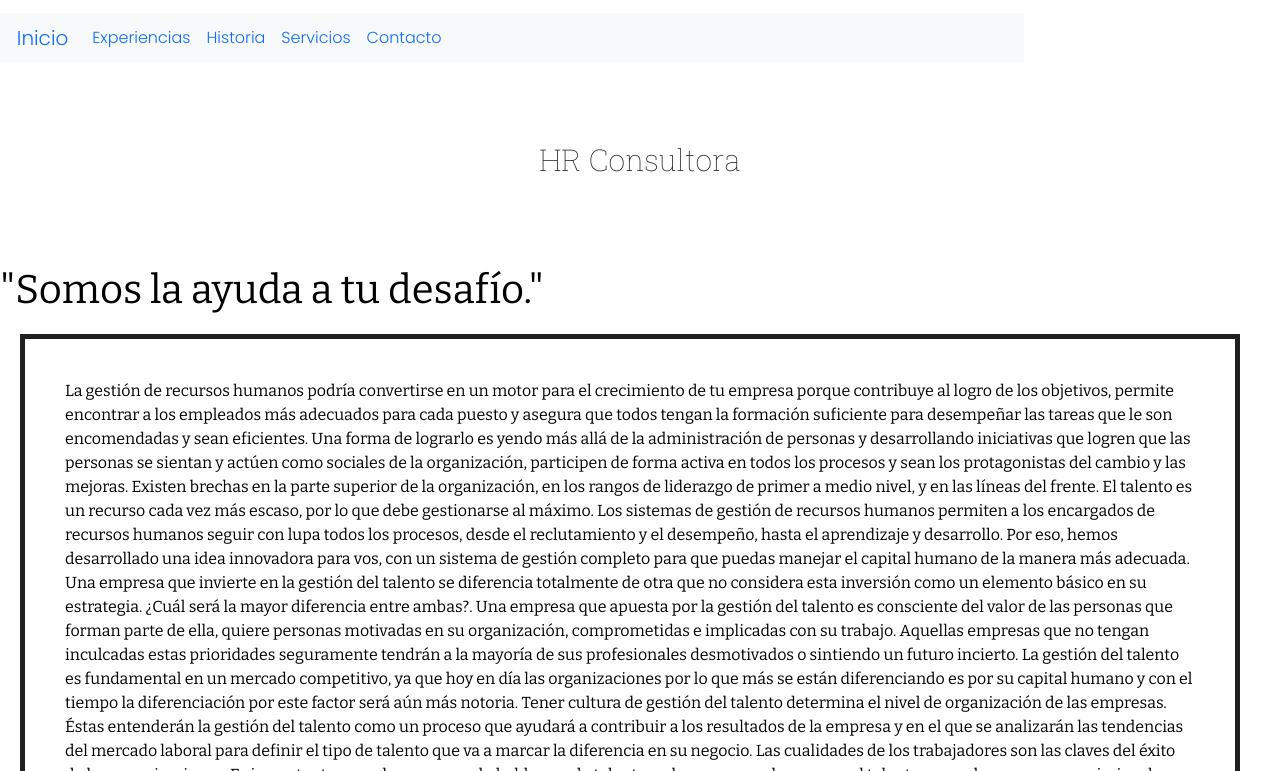
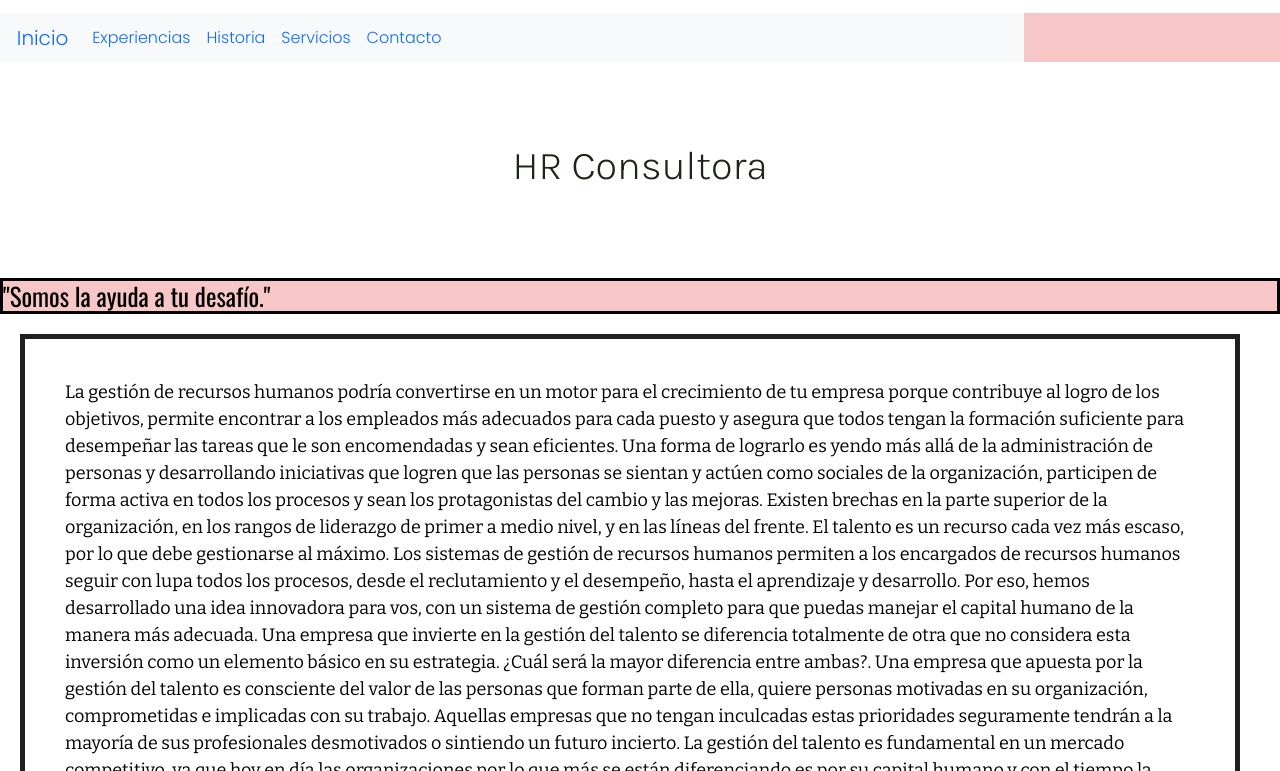
Before and after one commit to CoronaNi/HR-consultora, a plain HTML site: page index.html in a window 1280 px wide. Shown: the part 29-800 px from the top of the page. Drawn offline with nearby package versions, Linux system fonts and the light colour scheme.

Commit message:
modificaciones visuales de la pagina en general en las secciones

```diff
--- a/estilos/estilos.css
+++ b/estilos/estilos.css
@@ -12,17 +12,10 @@
     width: 160px;
     }
 
+.barraNavegacion{
+    background-color: #f7c7c7;
+}
 
-.bodyIndex{
-    width: 100%;
-    height: 100%;
-    display: grid;
-    grid-template-rows: 1fr 2fr auto ;
-    grid-template-columns: 1fr ;
-    grid-template-areas:"header header header"
-                        "main   main   main"
-                        "footer footer footer" ;
-}
 
 #header{
 grid-area: header;
@@ -33,10 +26,9 @@ grid-area: header;
 }
 
 #botoneraGeneral{
-    border-color: #1c3018;
     padding: 0.3em;
     width: 80%;
-    font-family: 'Poppins', sans-serif;
+    font-family: 'Poppins', sans-serif; */
 }
 
 
@@ -48,23 +40,17 @@ grid-area: header;
 
 
 #hrFuente{
-    font-family: 'Roboto Slab', serif;
-    font-size: 30px;;
+    font-family: 'Karla', sans-serif;
+    font-size: 40px;;
     padding: 80px;
     align-self: center;
+    color: #1d251c;
 }
 
 .sectionIndex{
     font-family: 'Bitter', serif;
     color: black;
-}
-
-/* Títulos */
-#titulosFuentes{
-    font-family: 'Poppins', sans-serif;
     font-size: large;
-    border: 1px solid black;
-    padding: 40px;
 }
 
 /* Main */
@@ -85,6 +71,13 @@ grid-area: header;
     font-family: 'Roboto Slab', serif;
 }
 
+#titulosFuentes{
+    border: solid 3px;
+    font-size: 25px;
+    font-family: 'Oswald', sans-serif;
+    background-color: #f7c7c7;
+    }
+
 /* párrafos */
 p{
     font-family: 'Bitter', serif;
@@ -103,6 +96,18 @@ p{
 .contactoLogo{
     height: 50px;
     width: 50px;
+}
+
+/* body Index */
+.bodyIndex{
+    width: 100%;
+    height: 100%;
+    display: grid;
+    grid-template-rows: 1fr 2fr auto ;
+    grid-template-columns: 1fr ;
+    grid-template-areas:"header header header"
+                        "main   main   main"
+                        "footer footer footer" ;
 }
 
 /* body experiencias */
--- a/index.html
+++ b/index.html
@@ -17,6 +17,7 @@
             <img class="imagenPrincipal" src="./img/lo.png" alt="miLogo" id="imagenPrincipal">
         </figure>
 
+        <div class="barraNavegacion">
         <nav class="navbar navbar-expand-lg bg-light" id="botoneraGeneral">
             <div class="container-fluid">
               <a class="navbar-brand" href="./index.html"> Inicio</a>
@@ -33,7 +34,7 @@
               </div>
             </div>
           </nav>
-
+        </div>
 
         <h1 id="hrFuente"> HR Consultora</h1>
 
@@ -43,7 +44,7 @@
     <main id="main">
 
         <section class="sectionIndex">
-            <h1 id="titulosFuente">"Somos la ayuda a tu desafío."</h1>
+            <h1 id="titulosFuentes">"Somos la ayuda a tu desafío."</h1>
             <p>
 La gestión de recursos humanos podría convertirse en un motor para el crecimiento de tu empresa porque contribuye al logro de los objetivos, permite encontrar a los empleados más adecuados para cada puesto y asegura que todos tengan la formación suficiente para desempeñar las tareas que le son encomendadas y sean eficientes.
 Una forma de lograrlo es yendo más allá de la administración de personas y desarrollando iniciativas que logren que las personas se sientan y actúen como sociales de la organización, participen de forma activa en todos los procesos y sean los protagonistas del cambio y las mejoras.
@@ -60,6 +61,7 @@ Es importante recordar que cuando hablamos de talento en las empresas buscamos e
 
     </main>
 
+
     <footer id="footer">
         <h2>"La mejor manera de obtener más talentos es mejorar los talentos que tenemos." Edward Bickersteth <h2>
     </footer>
```
Also changed, not shown: secciones/contacto.html (+1 -2 lines), secciones/experiencias.html (+5 -8 lines).
